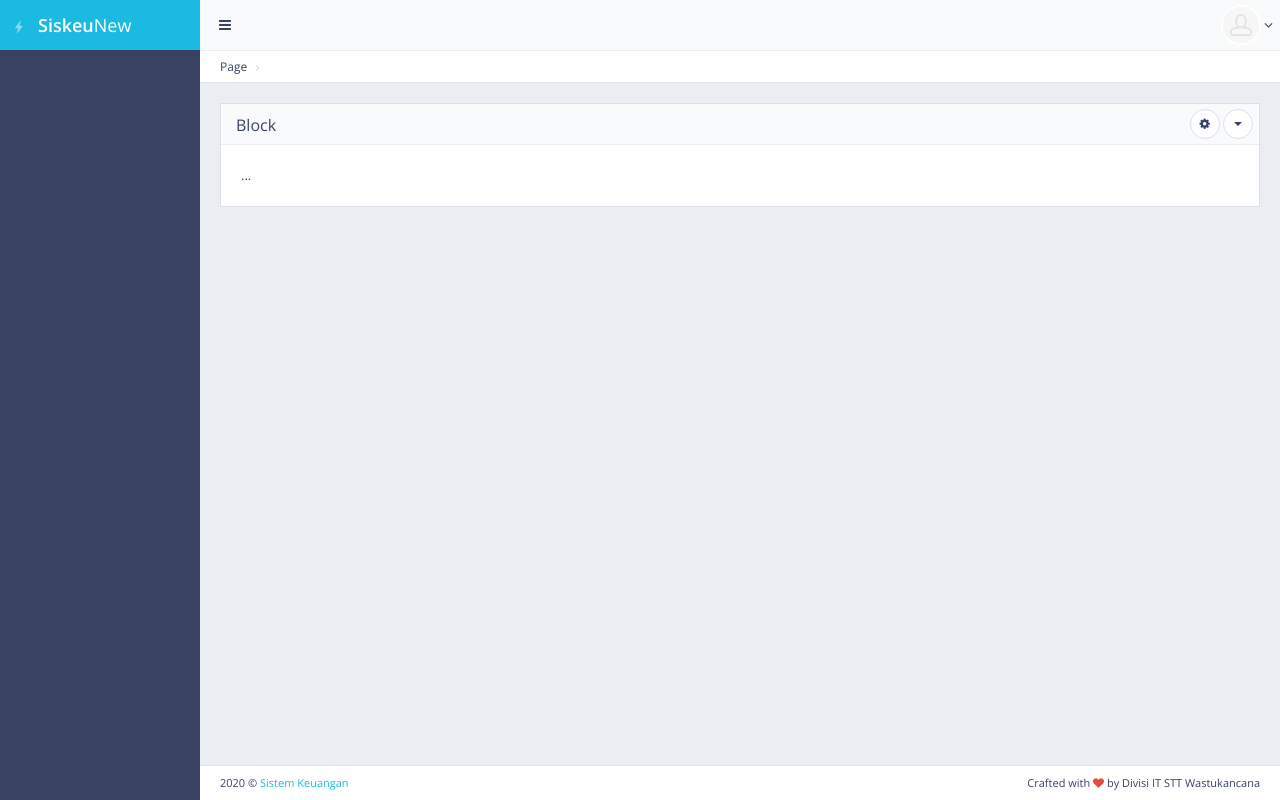
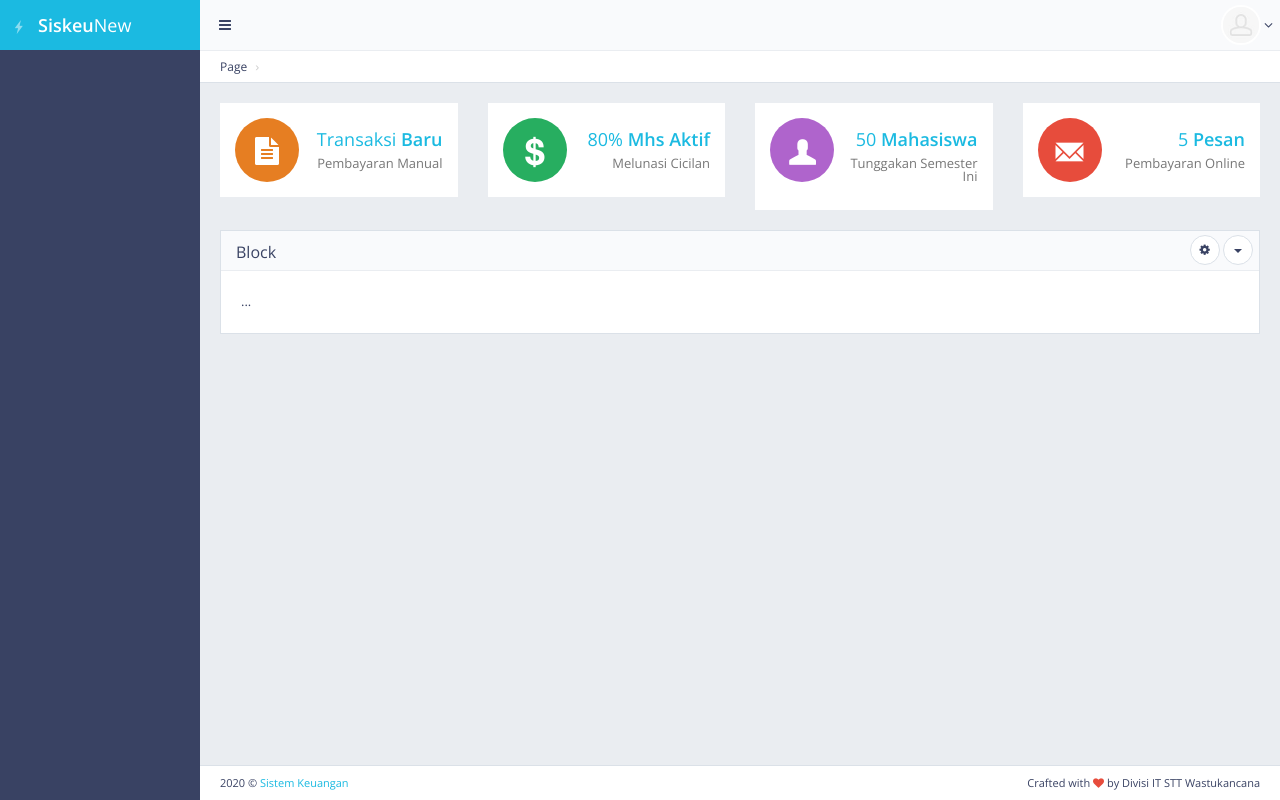
Before and after one commit to rainerhosch/siskeu.new, a CodeIgniter app: page /database/index.php/welcome/index in a window 1280 px wide. Run offline with CodeIgniter, Linux system fonts and the light colour scheme; data comes from the database, SQL or seed files in the repository; data that the repository does not hold is empty; some libraries are stand-ins or nearby versions.

Commit message:
30-05-2021 by oktan

```diff
--- /dev/null
+++ b/application/views/layout/stat_row.php
@@ -0,0 +1,93 @@
+<div class="row">
+    <div class="col-sm-6 col-lg-3">
+        <!-- Widget -->
+        <a href="<?= base_url('transaksi') ?>" class="widget widget-hover-effect1">
+            <div class="widget-simple">
+                <div class="widget-icon pull-left themed-background-autumn animation-fadeIn">
+                    <i class="fa fa-file-text"></i>
+                </div>
+                <h3 class="widget-content text-right animation-pullDown">
+                    Transaksi <strong>Baru</strong><br>
+                    <small>Pembayaran Manual</small>
+                </h3>
+            </div>
+        </a>
+        <!-- END Widget -->
+    </div>
+    <div class="col-sm-6 col-lg-3">
+        <!-- Widget -->
+        <a href="#" class="widget widget-hover-effect1">
+            <div class="widget-simple">
+                <div class="widget-icon pull-left themed-background-spring animation-fadeIn">
+                    <i class="gi gi-usd"></i>
+                </div>
+                <h3 class="widget-content text-right animation-pullDown">
+                    80%<strong> Mhs Aktif</strong><br>
+                    <small>Melunasi Cicilan</small>
+                </h3>
+            </div>
+        </a>
+        <!-- END Widget -->
+    </div>
+    <div class="col-sm-6 col-lg-3">
+        <!-- Widget -->
+        <a href="#" class="widget widget-hover-effect1">
+            <div class="widget-simple">
+                <div class="widget-icon pull-left themed-background-amethyst animation-fadeIn">
+                    <i class="gi gi-user"></i>
+                </div>
+                <h3 class="widget-content text-right animation-pullDown">
+                    50 <strong>Mahasiswa</strong>
+                    <small>Tunggakan Semester Ini</small>
+                </h3>
+            </div>
+        </a>
+        <!-- END Widget -->
+    </div>
+    <div class="col-sm-6 col-lg-3">
+        <!-- Widget -->
+        <a href="#" class="widget widget-hover-effect1">
+            <div class="widget-simple">
+                <div class="widget-icon pull-left themed-background-fire animation-fadeIn">
+                    <i class="gi gi-envelope"></i>
+                </div>
+                <h3 class="widget-content text-right animation-pullDown">
+                    5 <strong>Pesan</strong>
+                    <small>Pembayaran Online</small>
+                </h3>
+            </div>
+        </a>
+        <!-- END Widget -->
+    </div>
+    <!-- <div class="col-sm-6">
+        <a href="page_comp_charts.html" class="widget widget-hover-effect1">
+            <div class="widget-simple">
+                <div class="widget-icon pull-left themed-background animation-fadeIn">
+                    <i class="gi gi-wallet"></i>
+                </div>
+                <div class="pull-right">
+                    <span id="mini-chart-sales"><canvas width="190" height="64" style="display: inline-block; width: 190px; height: 64px; vertical-align: top;"></canvas></span>
+                </div>
+                <h3 class="widget-content animation-pullDown visible-lg">
+                    Latest <strong>Sales</strong>
+                    <small>Per hour</small>
+                </h3>
+            </div>
+        </a>
+    </div>
+    <div class="col-sm-6">
+        <a href="page_widgets_stats.html" class="widget widget-hover-effect1">
+            <div class="widget-simple">
+                <div class="widget-icon pull-left themed-background animation-fadeIn">
+                    <i class="gi gi-crown"></i>
+                </div>
+                <div class="pull-right"><span id="mini-chart-brand"><canvas width="176" height="64" style="display: inline-block; width: 176px; height: 64px; vertical-align: top;"></canvas></span>
+                </div>
+                <h3 class="widget-content animation-pullDown visible-lg">
+                    Our <strong>Brand</strong>
+                    <small>Popularity over time</small>
+                </h3>
+            </div>
+        </a>
+    </div> -->
+</div>
--- a/application/views/page_test.php
+++ b/application/views/page_test.php
@@ -12,7 +12,16 @@
         <li>Page</li>
         <li><a href=""><?= $slug; ?></a></li>
     </ul>
+    <?php //$this->load->view('layout/top_nav');
+    ?>
     <!-- END Page Header -->
+
+    <!-- Box -->
+
+    <?php $this->load->view('layout/stat_row');
+    ?>
+    <!-- End -->
+
 
     <!-- Example Block -->
     <div class="block">
```
Also changed, not shown: application/views/layout/top_nav.php (added, +28 -0 lines).
